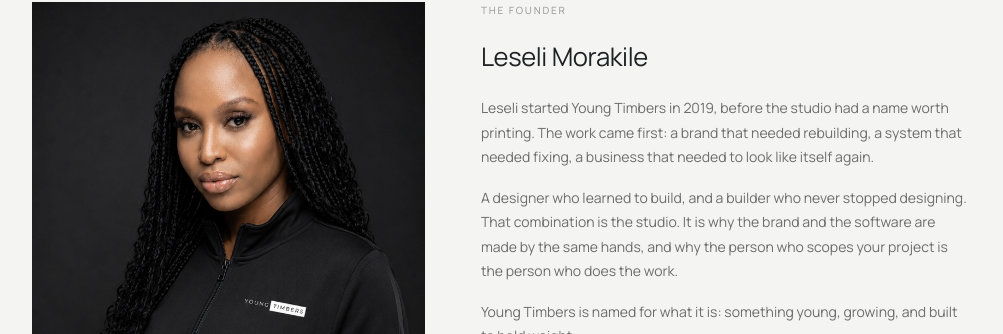
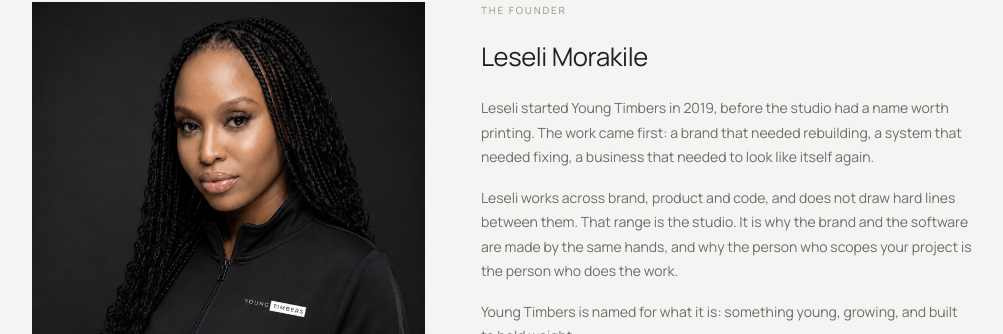
Before and after one commit to leselim/Young-Timbers-Website, a React (Vite) app: page / in a window 1280 px wide. Shown: the part 1999-2333 px from the top of the page, without its empty margins (138-1141 px from the left). Built offline with nearby package versions, Linux system fonts and the light colour scheme.

Commit message:
copy: revise founder paragraph

```diff
--- a/src/components/Founder.jsx
+++ b/src/components/Founder.jsx
@@ -39,10 +39,10 @@
               that needed fixing, a business that needed to look like itself again.
             </p>
             <p>
-              A designer who learned to build, and a builder who never stopped designing.
-              That combination is the studio. It is why the brand and the software are
-              made by the same hands, and why the person who scopes your project is the
-              person who does the work.
+              Leseli works across brand, product and code, and does not draw hard lines
+              between them. That range is the studio. It is why the brand and the software
+              are made by the same hands, and why the person who scopes your project is
+              the person who does the work.
             </p>
             <p>
               Young Timbers is named for what it is: something young, growing, and built
```
